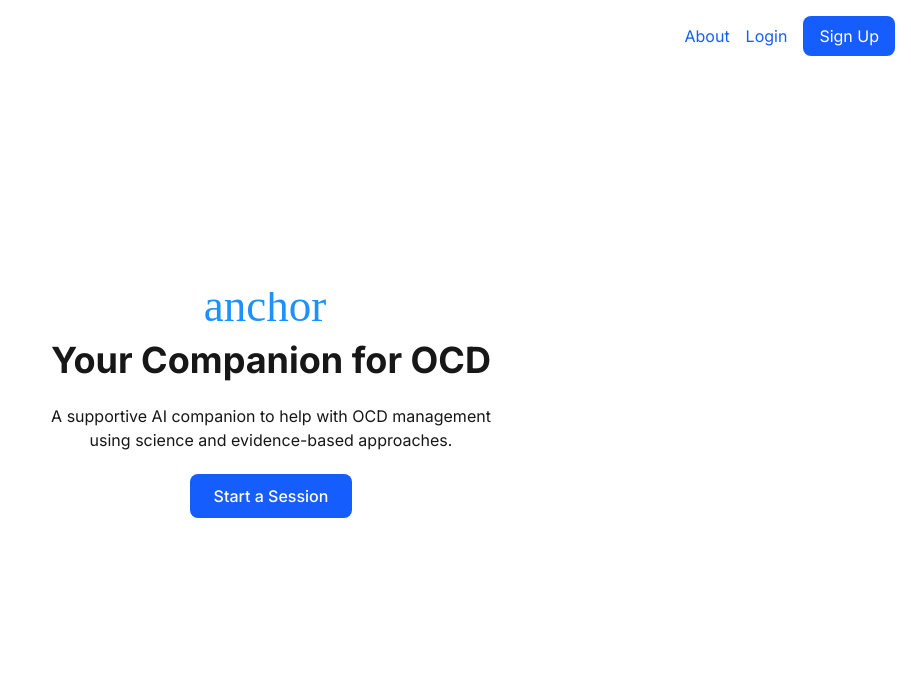
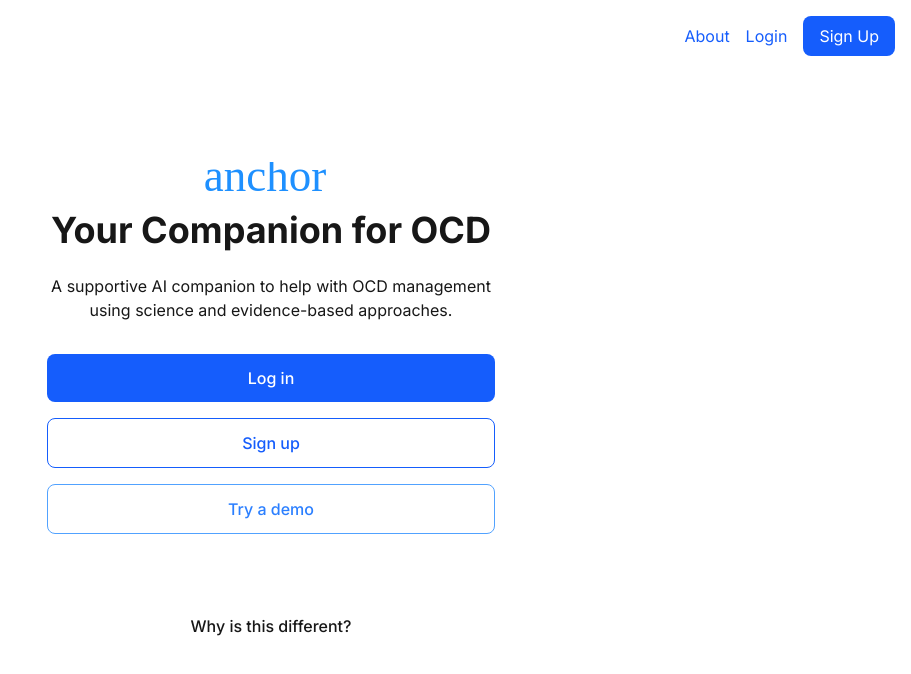
Before and after one commit to elliotrosen20/anchor, a Next.js app: page / in a window 1280 px wide. Shown: the top 674 px of the page, without its empty margins (369-1280 px from the left). Built offline with nearby package versions, Linux system fonts and the light colour scheme; no server answers.

Commit message:
Fix css in main app page

```diff
--- a/app/page.tsx
+++ b/app/page.tsx
@@ -1,8 +1,57 @@
+'use client';
+
 import Link from 'next/link';
 import Image from 'next/image';
 import logo from '@/public/logo.svg';
+import { useAuth } from '@/lib/auth-context';
+import { useRouter } from 'next/navigation';
 
 export default function Home() {
+  const { user, isLoading } = useAuth();
+  const router = useRouter();
+
+  console.log("Home page rendering. Auth state:", { user, isLoading });
+
+  if (user) {
+    return (
+      <div className="min-h-screen flex flex-col">
+        <div className="flex-1 container mx-auto p-4 md:p-8 max-w-4xl">
+          <div className="bg-white rounded-lg shadow-md p-8 mb-8">
+            <h1 className="text-2xl font-bold mb-2">Welcome back</h1>
+            <p className="text-gray-600 mb-6">How are you feeling today?</p>
+
+            <div className="flex flex-col md:flex-row gap-4">
+              <Link
+                href="/chat"
+                className="bg-blue-600 text-white px-6 py-3 rounded-lg hover:bg-blue-700 font-medium text-center"
+              >
+                Start a new conversation
+              </Link>
+            </div>
+          </div>
+
+          <div className="bg-blue-50 rounded-lg p-6 mb-6">
+            <h2 className="text-xl font-semibold mb-4">How We Help</h2>
+            <ul className="list-disc pl-5 space-y-2">
+              <li>Personalized CBT-based conversations</li>
+              <li>Real-time exposure therapy support</li>
+              <li>Anxiety management techniques</li>
+              <li>24/7 non-judgmental companion</li>
+            </ul>
+          </div>
+
+          <div className="bg-blue-50 rounded-lg p-6">
+            <h2 className="text-xl font-semibold mb-4">OCD Management Tips</h2>
+            <ul className="list-disc pl-5 space-y-2">
+              <li>Practice 4-7-8 breathing and grounding for any anxiety</li>
+              <li>Use your companion to talk through proper OCD protocols</li>
+            </ul>
+          </div>
+        </div>
+      </div>
+    );
+  }
+
   return (
     <div className="min-h-screen flex flex-col items-center justify-center p-4">
       <div className="max-w-md text-center">
@@ -19,12 +68,47 @@ export default function Home() {
         <p className="mb-8">
           A supportive AI companion to help with OCD management using science and evidence-based approaches.
         </p>
-        <Link
-          href="/chat"
-          className="bg-blue-600 text-white px-6 py-3 rounded-lg font-medium hover:bg-blue-700 transition"
-        >
-          Start a Session
-        </Link>
+        <div className="space-y-4">
+          {!isLoading && (
+            user ? (
+              <Link
+                href="/chat"
+                className="bg-blue-600 text-white px-6 py-3 rounded-lg font-medium hover:bg-blue-700 transition block"
+              >
+                Let's talk
+              </Link>
+            ) : (
+              <>
+                <Link
+                  href="/login"
+                  className="bg-blue-600 text-white px-6 py-3 rounded-lg font-medium hover:bg-blue-700 transition block"
+                >
+                  Log in
+                </Link>
+                <Link
+                  href="/signup"
+                  className="bg-white border border-blue-600 text-blue-600 px-6 py-3 rounded-lg font-medium hover:bg-blue-50 transition block"
+                >
+                  Sign up
+                </Link>
+                <Link
+                  href="/demo"
+                  className="bg-white border border-blue-400 text-blue-500 px-6 py-3 rounded-lg font-medium hover:bg-blue-50 transition block"
+                >
+                  Try a demo
+                </Link>
+              </>
+            )
+          )}
+        </div>
+        <div className='mt-20'>
+          <Link
+            href="/about"
+            className="font-medium transition hover:underline"
+          >
+            Why is this different?
+          </Link>
+        </div>
       </div>
     </div>
   );
```
